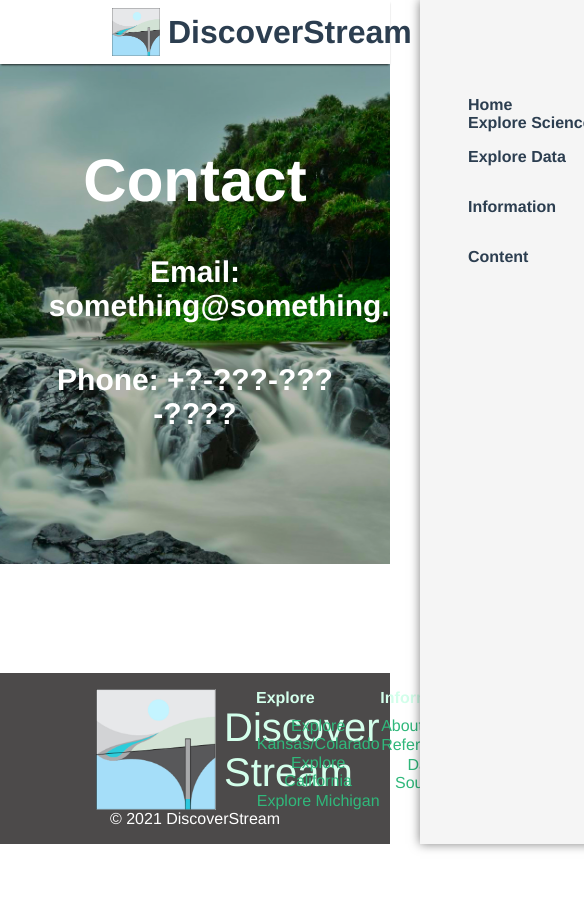
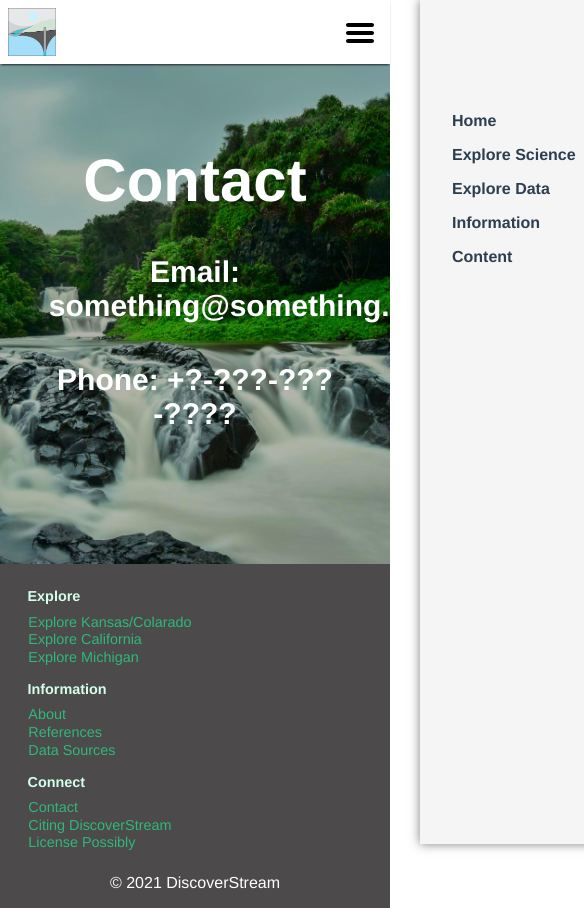
Before and after one commit to DiscoverStreams/LandingPage, a Vue app in the folder frontend/: page /#/contact in a window 390 px wide. Shown: the whole page, 584 px wide, since content can reach past the window. Before the commit the page ends 844 px from the top, so only its background shows below. Built offline with nearby package versions, Linux system fonts and the light colour scheme.

Commit message:
responsive mobile footer and navbar

```diff
--- a/frontend/src/components/Footer.vue
+++ b/frontend/src/components/Footer.vue
@@ -47,6 +47,8 @@ export default {
   padding-left: 0.5rem;
   max-width: 2rem;
   color:  #d3ffeb;
+  -webkit-transition: all 0.2s ease-in-out;
+  transition: all 0.2s ease-in-out;
 }
 
 .logo-container{
@@ -55,26 +57,31 @@ export default {
 
 .logo{
   width: 7.5rem;
-  padding-left: 5rem;
+  -webkit-transition: all 0.2s ease-in-out;
+  transition: all 0.2s ease-in-out;
 }
 
 .box{
   display: flex;
-  padding: 1rem;
   background-color: rgba(34, 32, 32, 0.808);
   color: white;
   margin: 0rem;
   flex-shrink: 0;
   flex-direction: column;
+  -webkit-transition: all 0.2s ease-in-out;
+  transition: all 0.2s ease-in-out;
+  padding-bottom: 1rem;
 }
 
 .pad{
   display: flex;
   flex-direction: row;
+  flex-flow: row wrap;
   justify-content: space-between;
-  width: 100%;
+  width: 90%;
   max-width: 100rem;
   margin: auto;
+  padding: 1rem 1rem 1rem 1rem;
 }
 
 .column{
@@ -82,12 +89,14 @@ export default {
   flex-direction: column;
   justify-content: left;
   align-items: flex-start;
+  padding: 0.5rem;
 }
 
 h4{
   color: #d3ffeb;
   margin: 0 0 0.5rem 0;
   font-weight: 600;
+  font-size: 1rem;
 }
 
 a {
@@ -95,11 +104,42 @@ a {
   outline: none;
   text-decoration: none;
   padding: 0.1rem 0.05rem 0;
+  font-size: 1rem;
 }
 
 a:hover{
   color: #00b966be;
 }
 
+@media only screen and (max-width: 1200px) {
+  .header {
+    display: none;
+  }
+  .logo{
+    width: 5.5rem;
+  }
+  h4 {
+    font-size: 0.9rem;
+  }
+  a {
+    font-size: 0.9rem;
+  }
+
+}
+@media only screen and (max-width: 500px) {
+  .logo{
+    display: none;
+  }
+  h4 {
+    font-size: 0.9rem;
+  }
+  a {
+    font-size: 0.9rem;
+  }
+  .pad {
+    display: flex;
+    flex-direction: column;
+  }
+}
 
 </style>
--- a/frontend/src/components/NavBar.vue
+++ b/frontend/src/components/NavBar.vue
@@ -13,21 +13,21 @@
       </button>
       <aside v-bind:class="{ open }">
         <div>
-          <button class="close" v-on:click="open = !open">
+          <button class="close" v-on:click="{open = false; information = false; exploreData = false; content = false}">
             x
           </button>
           <ul class="list-unstyled ct-sidenav-list sidebar-content">
-            <li>
+            <li class="sidebar-text">
               <router-link class="sidebar-text" to="/">Home</router-link>
             </li>
-            <li>
+            <li class="sidebar-text">
               <router-link class="sidebar-text" to="/">Explore Science</router-link>
             </li>
             <li>
 
               <button class="sidebar-dropdown-btn sidebar-text" v-on:click="exploreData = !exploreData">Explore Data
               </button>
-              <div class="sidebar-dropdown  " v-show="exploreData">
+              <div class="sidebar-dropdown" v-show="exploreData">
                 <router-link class="sidebar-text" to="/explore">Explore Kansas</router-link>
                 <router-link class="sidebar-text" to="/explore">Explore Colarado</router-link>
                 <router-link class="sidebar-text" to="/explore">Explore California</router-link>
@@ -136,7 +136,7 @@ aside.open {
 }
 
 .sidebar-text{
-  margin: 1rem;
+  margin: 1rem 0rem 0rem 0rem;
 }
 
 .close {
@@ -157,10 +157,16 @@ aside.open {
 
 .close:focus{
   border: none;
+  outline: none;
+}
+
+.close:active{
+  border: none;
+  outline: none;
 }
 
 .close:hover{
-  opacity: 0.75;
+  opacity: 0.5;
 }
 
 .ct-sidenav-list {
@@ -191,6 +197,9 @@ aside.open {
 .sidebar-dropdown{
   display: flex;
   flex-direction: column;
+  margin: 0rem 1rem 1rem 1rem;
+  -webkit-transition: all 0.2s ease-in-out;
+  transition: all 0.2s ease-in-out;
 }
 
 .explore-sub{
@@ -320,7 +329,19 @@ aside.open {
     font-size: 1rem;
     text-decoration: none;
   }
+  .navBar {
+    padding: 0.5rem 3.5rem 0.5rem 3.5rem;
+  }
 
+}
+
+@media only screen and (max-width: 700px) {
+  .header{
+    display: none;
+  }
+  .navBar {
+    padding: 0.5rem 0.5rem 0.5rem 0.5rem;
+  }
 }
 
 @media only screen and (min-width: 1200px) {
```
